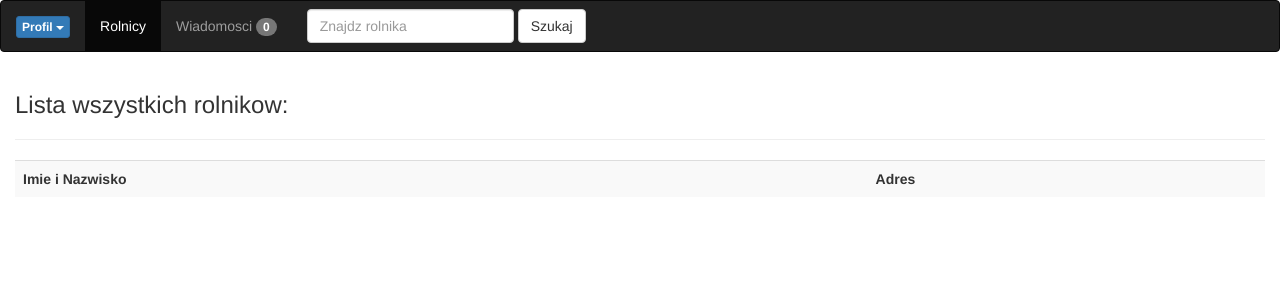
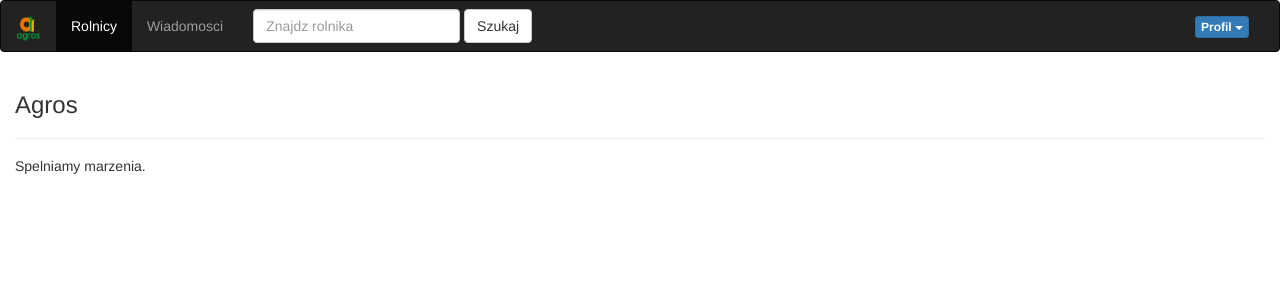
Before and after one commit to pan-mroku/plodyrolne, a Django app: page / in a window 1280 px wide. Shown: the top 300 px of the page. Run offline with Django 3.2, Linux system fonts and the light colour scheme; data that the repository does not hold is empty; some libraries are stand-ins or nearby versions.

Commit message:
dodane logo do menu, dodana strona startowa, poprawiono wyglad menu

```diff
--- a/plodyrolne/templates/base.html
+++ b/plodyrolne/templates/base.html
@@ -1,7 +1,7 @@
 <!DOCTYPE html>
 <html lang="en">
     {% include 'head.html' %}
-    {% load staticfiles %}
+
     <body>
         {% include 'menu.html' %}
         <div class="container-fluid">
--- a/plodyrolne/templates/menu.html
+++ b/plodyrolne/templates/menu.html
@@ -1,14 +1,37 @@
 <!-- http://getbootstrap.com/components/#navbar -->
+    {% load staticfiles %}
 <nav class="navbar navbar-inverse">
   <div class="container-fluid">
     <div class="navbar-header">
+      <a class="navbar-brand" href="{% url 'startpage' %}">
+        <img alt="Agros" src="{% static 'img/logofinalagros.png' %}" width="25" height="25">
+      </a>
       <button type="button" class="navbar-toggle" data-toggle="collapse" data-target=".navbar-ex1-collapse">
         <span class="sr-only">Toggle navigation</span>
         <span class="icon-bar"></span>
         <span class="icon-bar"></span>
         <span class="icon-bar"></span>
       </button>
-      <a class="navbar-brand">
+    </div>
+    <!-- http://stackoverflow.com/questions/18075248/problems-with-the-responsive-navbar-in-bootstrap-3 -->
+    <div class="collapse navbar-collapse navbar-ex1-collapse">
+      <ul class="nav navbar-nav">
+        <li class="active">
+          <a href="{% url 'rolnicy-wszyscy' %}">Rolnicy</a>
+        </li>
+        <li>
+          <a href="{% url 'wiadomosci-start' %}">Wiadomosci</a>
+        </li>
+      </ul>
+      <ul class="nav navbar-nav">
+        <form class="navbar-form navbar-left" role="search">
+          <div class="form-group">
+            <input type="text" class="form-control" placeholder="Znajdz rolnika">
+          </div>
+          <button type="submit" class="btn btn-default">Szukaj</button>
+        </form>
+      </ul>
+      <a class="nav navbar-nav navbar-right navbar-brand">
         <div class="dropdown">
           <button class="btn btn-primary btn-xs dropdown-toggle" type="button" id="dropdownMenu1" data-toggle="dropdown" aria-expanded="false">
             {% if user.is_authenticated %}
@@ -45,24 +68,6 @@
         </div>
       </a>
     </div>
-    <!-- http://stackoverflow.com/questions/18075248/problems-with-the-responsive-navbar-in-bootstrap-3 -->
-    <div class="collapse navbar-collapse navbar-ex1-collapse">
-      <ul class="nav navbar-nav">
-        <li class="active">
-          <a href="{% url 'rolnicy-wszyscy' %}">Rolnicy</a>
-        </li>
-        <li>
-          <a href="{% url 'wiadomosci-start' %}">Wiadomosci <span class="badge">0</span></a>
-        </li>
-      </ul>
-      <ul class="nav navbar-nav">
-        <form class="navbar-form navbar-left" role="search">
-          <div class="form-group">
-            <input type="text" class="form-control" placeholder="Znajdz rolnika">
-          </div>
-          <button type="submit" class="btn btn-default">Szukaj</button>
-        </form>
-      </ul>
-    </div>
+
   </div>
 </nav>
--- /dev/null
+++ b/plodyrolne/templates/welcome.html
@@ -0,0 +1,7 @@
+{% extends 'base.html' %}
+
+{% block content %}
+    <h3>Agros</h3>
+    <hr>
+    <h5>Spelniamy marzenia.</h5>
+{% endblock %}
--- a/plodyrolne/urls.py
+++ b/plodyrolne/urls.py
@@ -1,11 +1,12 @@
 from django.conf.urls import patterns, include, url
 from django.contrib import admin
 from django.contrib.auth import views as auth_views
+from django.views.generic import TemplateView
 from django_markdown import flatpages
 
 
 urlpatterns = patterns('',
-    url(r'^$', include('rolnicy.urls')),
+    url(r'^$', TemplateView.as_view(template_name='welcome.html'), name='startpage'),
     url(r'^rolnicy/', include('rolnicy.urls')),
     url(r'^rejestracja/', include('rejestracja.urls')),
     url(r'^klasyfikacje/', include('klasyfikacje.urls')),
```
Also changed, not shown: static/img/logofinalagros.png (added).
